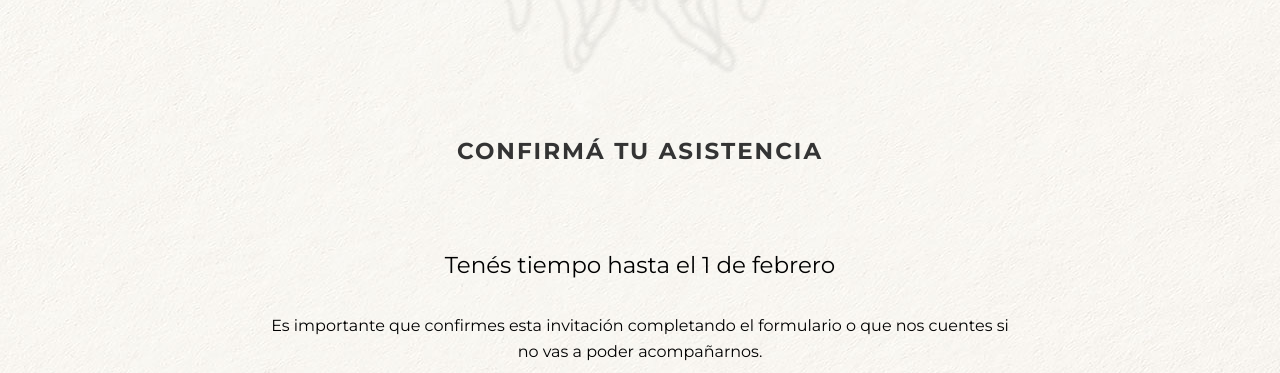
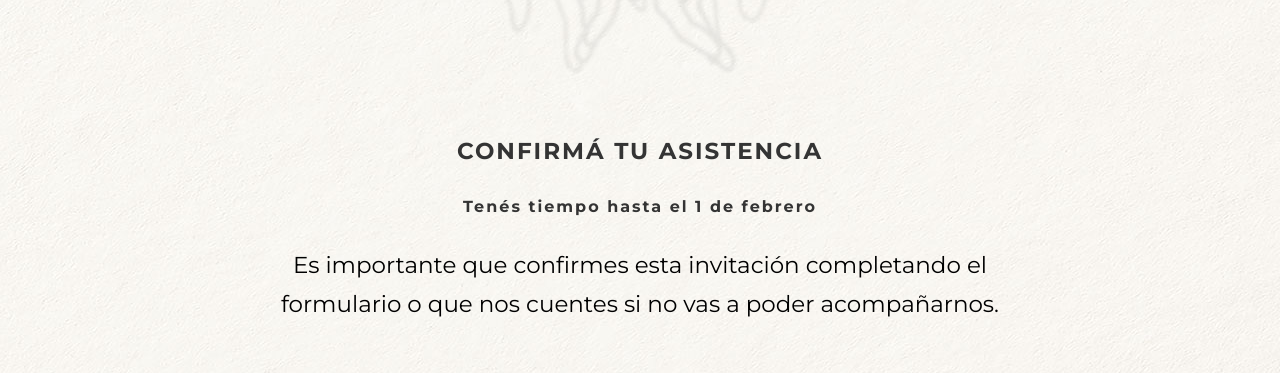
Before and after one commit to fiorellaynicolas/invitacion, a plain HTML site: page index.html in a window 1280 px wide. Shown: the part 425-798 px from the top of the page. Drawn offline with Linux system fonts and the light colour scheme; a script that the page names is missing; a web font is replaced by a local one.

Commit message:
Update index.html

```diff
--- a/index.html
+++ b/index.html
@@ -41,9 +41,9 @@
 					<div class="row">
 						<div class="col-md-8 col-md-offset-2 col-sm-10 col-sm-offset-1 text-center">
 							<h4>CONFIRMÁ TU ASISTENCIA</h4>
-							<p class="lead">Tenés tiempo hasta el 1 de febrero</hp>
+							<h5>Tenés tiempo hasta el 1 de febrero</h5>
 							<span class="h1 countdown" data-date="26/02/2022" data-date-fallback="Launching Soon"></span>
-							<p>Es importante que confirmes esta invitación completando el formulario o que nos cuentes si no vas a poder acompañarnos.</p>
+							<p class="lead">Es importante que confirmes esta invitación completando el formulario o que nos cuentes si no vas a poder acompañarnos.</p>
 							<a class="btn vpe" target="_blank" href="https://forms.gle/BsmMk3ytuxXEhU4Q7">
 								<span class="btn__text">Confirmar</span>
 							</a>
```
